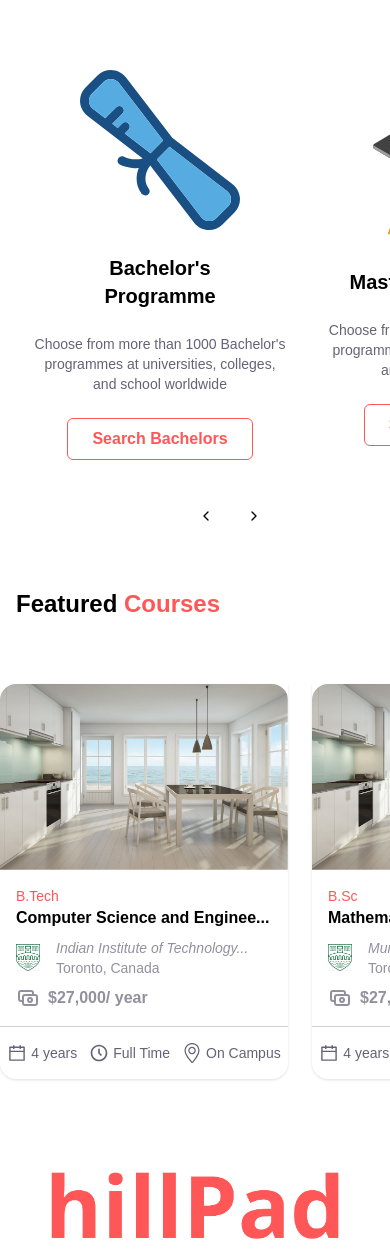
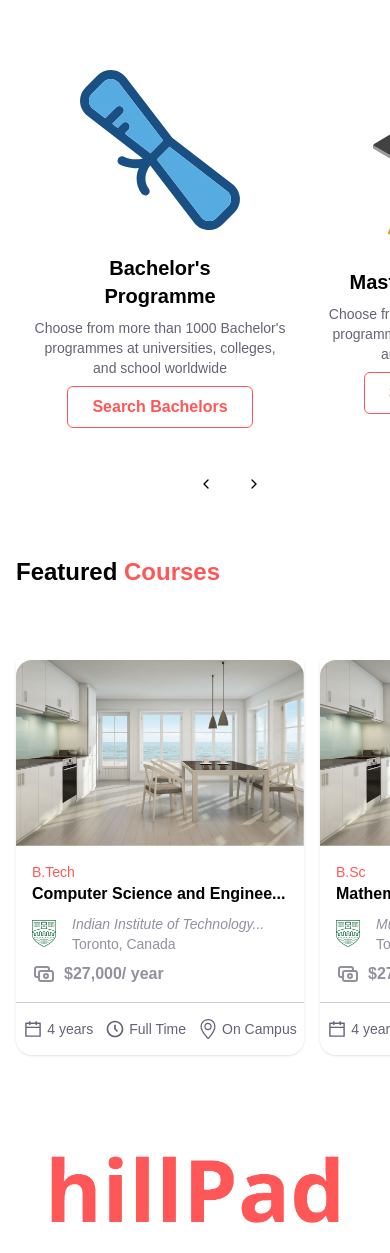
Before and after one commit to Haywhyoh/Hillpad, a React (Vite) app in the folder Hillpad/: page / in a window 390 px wide. Shown: the part 1904-3157 px from the top of the page. Built offline with nearby package versions, Linux system fonts and the light colour scheme; what tw-elements would draw is missing.

Commit message:
browse by course carousel done and dusted

```diff
--- a/Hillpad/src/components/carousel.jsx
+++ b/Hillpad/src/components/carousel.jsx
@@ -54,7 +54,7 @@ function Carousel() {
             </div>
             <div id="content" className="carousel p-4 flex items-center justify-start overflow-x-auto scroll-smooth  scrollbar-hide">
                 <div>
-                    <div className="w-72 xl:w-84  2xl:w-1/3  py-8 px-4 " onMouseOver={handleMouseOver}
+                    <div className="w-72 xl:w-84  2xl:w-full  py-8 px-4 " onMouseOver={handleMouseOver}
                         onMouseOut={handleMouseOut}>
                         {
                             isHovering ? <div className="shadow-md rounded-lg   transition-all duration-700">
@@ -63,7 +63,7 @@ function Carousel() {
                                         <img src={bachelor} alt="bachelors_degree" />
                                     </div>
                                     <div className="font-bold text-xl text-center mt-6 mx-8">Bachelor's Programme</div>
-                                    <div className="text-sm text-light_black sm:p-2 lg:p-6 my-6">
+                                    <div className="text-sm text-light_black sm:p-2 lg:p-6 my-2">
                                         Choose from more than 1000 Bachelor's programmes at
                                         universities, colleges, and school worldwide
                                     </div>
@@ -80,7 +80,7 @@ function Carousel() {
                                         <img src={bachelor} alt="bachelors_degree" />
                                     </div>
                                     <div className="font-bold text-xl text-center mt-6 mx-8">Bachelor's Programme</div>
-                                    <div className="text-sm text-light_black sm:p-2 lg:p-6 my-6">
+                                    <div className="text-sm text-light_black sm:p-2 lg:p-6 my-2">
                                         Choose from more than 1000 Bachelor's programmes at
                                         universities, colleges, and school worldwide
                                     </div>
@@ -95,14 +95,14 @@ function Carousel() {
                     </div>
                 </div>
                 <div className="mx-auto">
-                    <div className="w-72 xl:w-84  2xl:w-1/3  py-8 px-4 " onMouseOver={handleMouseOver2} onMouseOut={handleMouseOut2}>
+                    <div className="w-72 xl:w-84  2xl:w-full py-8 px-4 " onMouseOver={handleMouseOver2} onMouseOut={handleMouseOut2}>
                         {
                             isHovering2 ? <div className="shadow-md rounded-lg   transition-all duration-300"> <div className="sm:w-full">
                                 <div className="w-40 mx-auto">
                                     <img src={masters} alt="masters_degree" />
                                 </div>
                                 <div className="font-bold text-xl text-center mt-6 lg:mx-8">Master's Programme</div>
-                                <div className="text-sm text-light_black sm:p-2 lg:p-6 my-6">
+                                <div className="text-sm text-light_black sm:p-2 lg:p-6 my-2">
                                     Choose from more than 1000 Master's programmes at
                                     universities, colleges, and school worldwide
                                 </div>
@@ -118,7 +118,7 @@ function Carousel() {
                                         <img src={masters} alt="masters_degree" />
                                     </div>
                                     <div className="font-bold text-xl text-center mt-6 lg:mx-8">Master's Programme</div>
-                                    <div className="text-sm text-light_black sm:p-2 lg:p-6 my-6">
+                                    <div className="text-sm text-light_black sm:p-2 lg:p-6 my-2">
                                         Choose from more than 1000 Master's programmes at
                                         universities, colleges, and school worldwide
                                     </div>
@@ -134,7 +134,7 @@ function Carousel() {
 
                 </div>
                 <div>
-                    <div className="w-72 xl:w-84  2xl:w-1/3 py-8 px-4 " onMouseOver={handleMouseOver3}
+                    <div className="w-72 xl:w-84  2xl:w-full py-8 px-4 " onMouseOver={handleMouseOver3}
                         onMouseOut={handleMouseOut3}>
                         {
                             isHovering3 ? <div className="shadow-md rounded-lg   transition-all duration-700"> <div className="sm:w-full">
@@ -142,12 +142,12 @@ function Carousel() {
                                     <img src={doctorates} alt="doctorates_degree" />
                                 </div>
                                 <div className="font-bold text-xl text-center mt-6 mx-8">PhD & Doctorate Studies</div>
-                                <div className="text-sm text-light_black sm:p-2 lg:p-6 my-6">
+                                <div className="text-sm text-light_black sm:p-2 lg:p-6 my-2">
                                     Choose from more than 1000 Bachelor's programmes at
                                     universities, colleges, and school worldwide
                                 </div>
                                 <div>
-                                    <button className="border-orange border rounded-md font-bold text-base py-2 px-6 mb-8 bg-orange text-white">
+                                    <button className="border-orange border rounded-md font-bold text-base py-2 px-6 mb-8  bg-orange text-white">
                                         Search PhDs
                                     </button>
                                 </div>
@@ -156,12 +156,12 @@ function Carousel() {
                                     <img src={doctorates} alt="doctorates_degree" />
                                 </div>
                                     <div className="font-bold text-xl text-center mt-6 mx-8">PhD & Doctorate Studies</div>
-                                    <div className="text-sm text-light_black sm:p-2 lg:p-6 my-6">
+                                    <div className="text-sm text-light_black sm:p-2 lg:p-6 my-2">
                                         Choose from more than 1000 Bachelor's programmes at
                                         universities, colleges, and school worldwide
                                     </div>
                                     <div>
-                                        <button className="border-orange border rounded-md font-bold text-base py-2 px-6 text-orange">
+                                        <button className="border-orange border rounded-md font-bold text-base py-2 px-6 mb-8 text-orange">
                                             Search PhDs
                                         </button>
                                     </div>
--- /dev/null
+++ b/Hillpad/src/components/coursesCarousel.jsx
@@ -0,0 +1,25 @@
+import { FiChevronRight, FiChevronLeft } from "react-icons/fi";
+import { useState } from "react";
+import CourseCard from "./coursecard";
+import { degrees } from "../pages/degree";
+
+function CoursesCarousel() {
+    const [currentIndex, setCurrentIndex] = useState(0);
+
+
+
+
+    return (
+        <div className="relative">
+            <div className="absolute right-28 bottom-0 ">
+
+
+            </div>
+            <div id="content2" className="carousel p-4 flex items-center justify-start overflow-x-auto scroll-smooth gap-x-4 scrollbar-hide">
+            {degrees.map((degree, index) => ( <div className=""><CourseCard key={index} prop={degree} isActive={index === currentIndex} /></div> ))}
+            </div>
+        </div>
+    );
+}
+
+export default CoursesCarousel;
--- a/Hillpad/src/pages/degree.js
+++ b/Hillpad/src/pages/degree.js
@@ -27,18 +27,18 @@ export const degrees = [
         school:"Harvard University",
 
     },
-    // {
-    //     id:4,
-    //     type:"B.Tech",
-    //     course:"Electronics and Communication Engineering",
-    //     school:"Madmensis Austra University",
+    {
+        id:4,
+        type:"B.Tech",
+        course:"Electronics and Communication Engineering",
+        school:"Madmensis Austra University",
 
-    // },
-    // {
-    //     id:5,
-    //     type:"B.Ed",
-    //     course:"English Education",
-    //     school:"African University",
+    },
+    {
+        id:5,
+        type:"B.Ed",
+        course:"English Education",
+        school:"African University",
 
-    // }
+    }
 ]
--- a/Hillpad/src/pages/home.jsx
+++ b/Hillpad/src/pages/home.jsx
@@ -1,9 +1,6 @@
 import { BsArrowRight, BsCloudSun, BsCloudSunFill, BsHouseCheck, BsArrowLeft } from "react-icons/bs";
 import { AiOutlineCalendar, AiOutlineSearch, AiFillStar, AiOutlineTwitter } from "react-icons/ai";
 import { FaTractor, FaFacebookF, FaLinkedinIn, FaThermometerEmpty, FaThermometerQuarter, FaBriefcase, FaPaintBrush } from "react-icons/fa";
-import bachelor from '../assets/images/bachelors.svg';
-import masters from '../assets/images/masters.svg';
-import doctorates from '../assets/images/doctorates.svg';
 import hero from '../assets/images/hero-img.jpeg'
 import hillpadBig from '../assets/images/hillpad-transparent.png';
 import newyork from '../assets/images/new-york.jpeg';
@@ -24,6 +21,7 @@ import { useState } from "react";
 import { degrees } from "./degree";
 import Modal from "../components/modal";
 import Carousel from "../components/carousel";
+import CoursesCarousel from "../components/coursesCarousel";
 
 export default function Home() {
   const disciplines = data.results;
@@ -47,21 +45,12 @@ export default function Home() {
 
 const [currentDegreeIndex, setCurrentDegreeIndex] = useState(0);
 
-  const prevSlide = () => {
-    const isFirstSlide = currentIndex === 0;
-    const newIndex = isFirstSlide ? slides.length - 1 : currentIndex - 1;
-    setCurrentIndex(newIndex);
-  };
-
-  const nextSlide = () => {
-    const isLastSlide = currentIndex === slides.length - 1;
-    const newIndex = isLastSlide ? 0 : currentIndex + 1;
-    setCurrentIndex(newIndex);
-  };
-
-  const goToSlide = (slideIndex) => {
-    setCurrentIndex(slideIndex);
-  };
+const scrollLeft = () => {
+  document.getElementById("content2").scrollLeft -= 305;
+}
+const scrollRight = () => {
+  document.getElementById("content2").scrollLeft += 305;
+}
 
 
 
@@ -584,14 +573,11 @@ const [currentDegreeIndex, setCurrentDegreeIndex] = useState(0);
             Featured <span className="text-orange">Courses</span>
           </div>
           <div className="flex items-center gap-x-4">
-            <button onClick={handleNextClick } className="hidden lg:block p-2 shadow rounded-full"> <FiChevronLeft /></button>
+            <button onClick={scrollLeft } className="hidden lg:block p-2 shadow rounded-full"> <FiChevronLeft /></button>
             <div className="overflow-hidden ">
-            {/* style={{ transform : 'translateX(-0)'}}  */}
-              <div className=" w-full my-2 flex gap-x-6  justify-start transition-all transform duration-300" style={{ transform : `translateX(${-19 * currentIndex}rem)`}} >
-                {degrees.map((degree, index) => ( <div className=""><CourseCard key={index} prop={degree} isActive={index === currentIndex} /></div> ))}
-              </div>
+              <CoursesCarousel />
             </div>
-            <button onClick={handlePrevClick} className="hidden lg:block p-2 shadow rounded-full "><FiChevronRight /></button>
+            <button onClick={scrollRight} className="hidden lg:block p-2 shadow rounded-full "><FiChevronRight /></button>
           </div>
 
 
```
